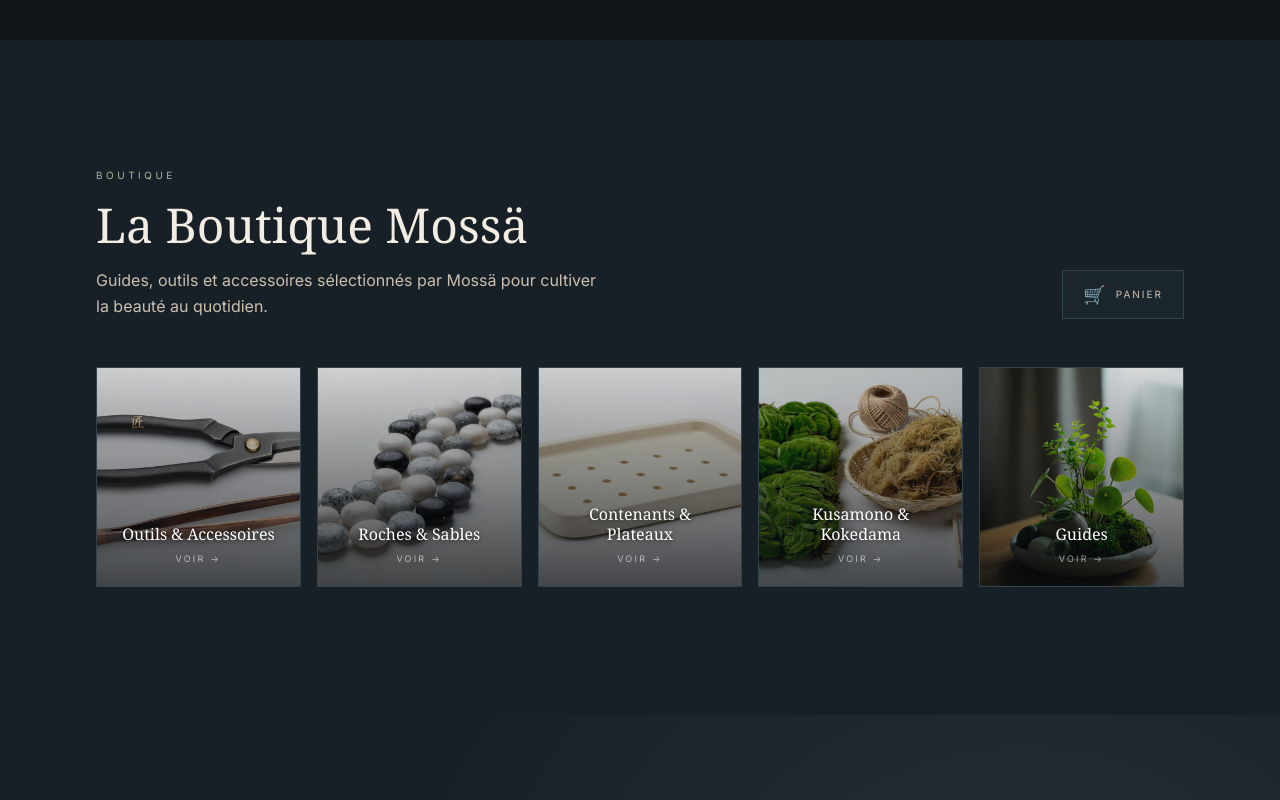
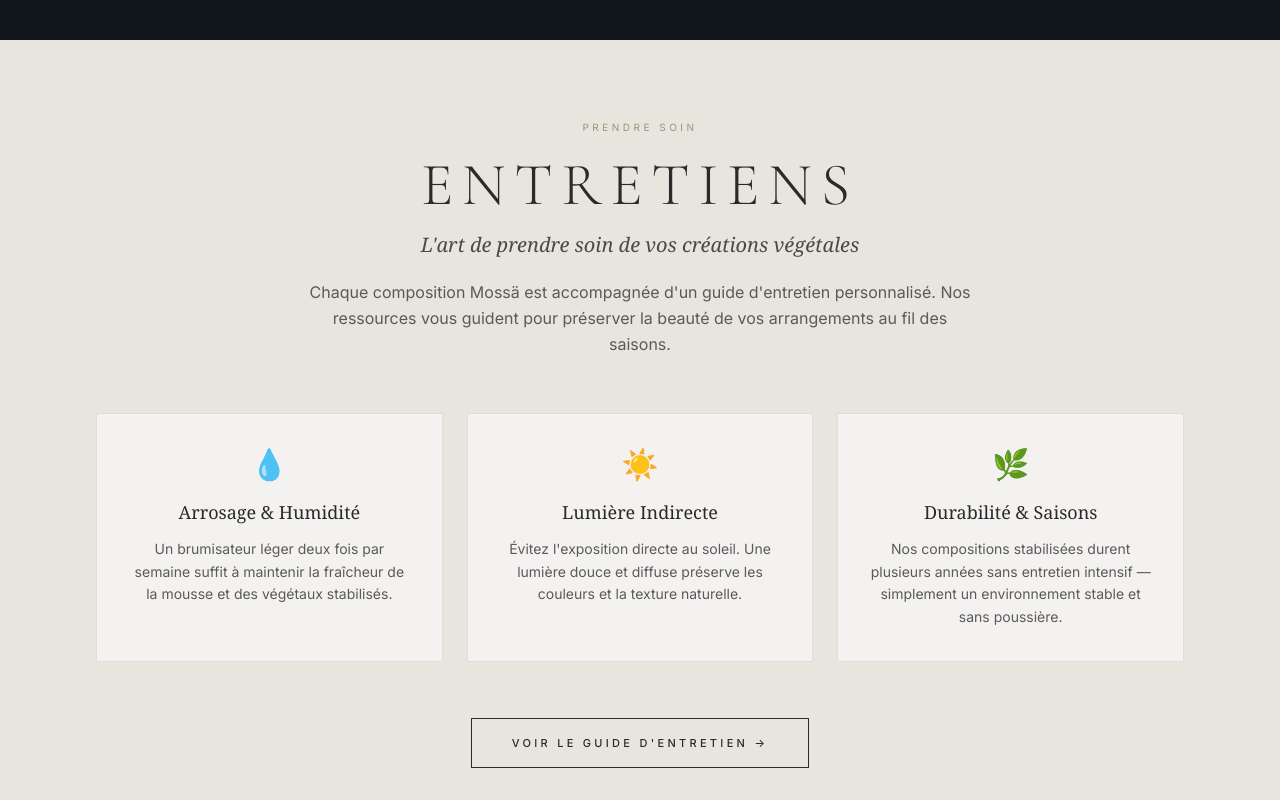
Before and after one commit to glammbox/mossa-v21-1, a React (Vite) app: page / in a window 1280 px wide. Shown: the part 4300-5100 px from the top of the page. Built offline with nearby package versions, Linux system fonts and the light colour scheme.

Commit message:
BladeClaw build: mossa-v21-1 2026-03-21

```diff
--- a/src/App.tsx
+++ b/src/App.tsx
@@ -6,15 +6,18 @@ import { Hero } from "@/components/Hero";
 import { About } from "@/components/About";
 import { Services } from "@/components/Services";
 import { Collection } from "@/components/Collection";
+import { Entretiens } from "@/components/Entretiens";
 import { Engagement } from "@/components/Engagement";
 import { Footer } from "@/components/Footer";
 import { QuoteFormModal } from "@/components/QuoteFormModal";
 import { CareBooks } from "@/components/CareBooks";
+import { CareGuideModal } from "@/components/CareGuideModal";
 
 export default function App() {
   const [theme, toggleTheme] = useTheme();
   const [locale, toggleLocale] = useLanguage("fr");
   const [quoteFormOpen, setQuoteFormOpen] = useState(false);
+  const [careGuideOpen, setCareGuideOpen] = useState(false);
 
   return (
     <div style={{ background: "var(--bg)", color: "var(--text-primary)" }}>
@@ -28,6 +31,7 @@ export default function App() {
       <About locale={locale} />
       <Services locale={locale} onQuoteFormOpen={() => setQuoteFormOpen(true)} />
       <Collection locale={locale} />
+      <Entretiens locale={locale} onCareGuideOpen={() => setCareGuideOpen(true)} />
       <CareBooks locale={locale} />
       <Engagement locale={locale} onQuoteFormOpen={() => setQuoteFormOpen(true)} />
       <Footer locale={locale} onQuoteFormOpen={() => setQuoteFormOpen(true)} />
@@ -39,7 +43,12 @@ export default function App() {
         locale={locale}
       />
 
-
+      {/* CareGuideModal */}
+      <CareGuideModal
+        isOpen={careGuideOpen}
+        onClose={() => setCareGuideOpen(false)}
+        locale={locale}
+      />
     </div>
   );
 }
--- /dev/null
+++ b/src/components/CareGuideModal.tsx
@@ -0,0 +1,81 @@
+import { useEffect } from "react";
+import { AnimatePresence, motion } from "motion/react";
+import { CareGuide } from "@/components/CareGuide";
+import type { Locale } from "@/lib/copy";
+
+type CareGuideModalProps = {
+  isOpen: boolean;
+  onClose: () => void;
+  locale: Locale;
+};
+
+export function CareGuideModal({ isOpen, onClose, locale }: CareGuideModalProps) {
+  // Lock body scroll when open
+  useEffect(() => {
+    if (isOpen) {
+      document.body.style.overflow = "hidden";
+    } else {
+      document.body.style.overflow = "";
+    }
+    return () => {
+      document.body.style.overflow = "";
+    };
+  }, [isOpen]);
+
+  // Close on Escape key
+  useEffect(() => {
+    function handleKey(e: KeyboardEvent) {
+      if (e.key === "Escape") onClose();
+    }
+    if (isOpen) {
+      window.addEventListener("keydown", handleKey);
+    }
+    return () => window.removeEventListener("keydown", handleKey);
+  }, [isOpen, onClose]);
+
+  return (
+    <AnimatePresence>
+      {isOpen && (
+        <>
+          {/* Backdrop */}
+          <motion.div
+            key="care-guide-backdrop"
+            initial={{ opacity: 0 }}
+            animate={{ opacity: 1 }}
+            exit={{ opacity: 0 }}
+            transition={{ duration: 0.3 }}
+            className="fixed inset-0 z-50"
+            style={{ background: "rgba(10, 13, 16, 0.75)", backdropFilter: "blur(4px)" }}
+            onClick={onClose}
+          />
+
+          {/* Modal panel */}
+          <motion.div
+            key="care-guide-panel"
+            initial={{ opacity: 0, y: 40 }}
+            animate={{ opacity: 1, y: 0 }}
+            exit={{ opacity: 0, y: 40 }}
+            transition={{ duration: 0.4, ease: "easeOut" }}
+            className="fixed inset-x-0 bottom-0 top-16 z-50 overflow-y-auto md:inset-x-8 md:top-12 md:rounded-t-none"
+            style={{ background: "var(--bg)" }}
+          >
+            {/* Close button */}
+            <div className="sticky top-0 z-10 flex justify-end px-5 py-4" style={{ background: "var(--bg)", borderBottom: "1px solid var(--border)" }}>
+              <button
+                type="button"
+                onClick={onClose}
+                className="flex items-center gap-2 text-[10px] uppercase tracking-[0.25em] transition-opacity hover:opacity-70"
+                style={{ color: "var(--text-muted)", background: "transparent", border: "none" }}
+              >
+                {locale === "fr" ? "Fermer" : "Close"} ✕
+              </button>
+            </div>
+
+            {/* CareGuide content */}
+            <CareGuide locale={locale} />
+          </motion.div>
+        </>
+      )}
+    </AnimatePresence>
+  );
+}
--- /dev/null
+++ b/src/components/Entretiens.tsx
@@ -0,0 +1,152 @@
+import { motion } from "motion/react";
+import type { Locale } from "@/lib/copy";
+
+type EntretiensProps = {
+  locale: Locale;
+  onCareGuideOpen: () => void;
+};
+
+const CARE_ITEMS = [
+  {
+    icon: "💧",
+    titleFr: "Arrosage & Humidité",
+    titleEn: "Watering & Humidity",
+    descFr: "Un brumisateur léger deux fois par semaine suffit à maintenir la fraîcheur de la mousse et des végétaux stabilisés.",
+    descEn: "A light mist twice a week is enough to keep moss and stabilized botanicals fresh.",
+  },
+  {
+    icon: "☀️",
+    titleFr: "Lumière Indirecte",
+    titleEn: "Indirect Light",
+    descFr: "Évitez l'exposition directe au soleil. Une lumière douce et diffuse préserve les couleurs et la texture naturelle.",
+    descEn: "Avoid direct sunlight. Soft, diffused light preserves natural colours and texture.",
+  },
+  {
+    icon: "🌿",
+    titleFr: "Durabilité & Saisons",
+    titleEn: "Longevity & Seasons",
+    descFr: "Nos compositions stabilisées durent plusieurs années sans entretien intensif — simplement un environnement stable et sans poussière.",
+    descEn: "Our stabilized compositions last for years with minimal care — just a stable, dust-free environment.",
+  },
+];
+
+export function Entretiens({ locale, onCareGuideOpen }: EntretiensProps) {
+  const isFr = locale === "fr";
+
+  return (
+    <section
+      id="entretiens"
+      className="py-20"
+      style={{ background: "#E8E4DE" }}
+    >
+      <div className="mx-auto w-full max-w-6xl px-5 md:px-8">
+
+        {/* ── Header ──────────────────────────────────────────────────────────── */}
+        <div className="mb-14 text-center">
+          <motion.div
+            initial={{ opacity: 0, y: 20 }}
+            whileInView={{ opacity: 1, y: 0 }}
+            viewport={{ once: true, margin: "-100px" }}
+            transition={{ duration: 0.8, ease: "easeOut" }}
+          >
+            <p
+              className="mb-5 text-[10px] uppercase tracking-[0.35em]"
+              style={{ color: "#8A9E7A" }}
+            >
+              {isFr ? "Prendre soin" : "Care"}
+            </p>
+            <h2
+              className="mb-4 font-serif text-5xl font-light tracking-widest md:text-6xl"
+              style={{
+                color: "#2A2A2A",
+                fontFamily: "'Cormorant Garamond', serif",
+                letterSpacing: "0.15em",
+              }}
+            >
+              ENTRETIENS
+            </h2>
+            <p
+              className="mb-3 font-serif text-xl font-light italic"
+              style={{ color: "#4A4A4A" }}
+            >
+              {isFr
+                ? "L'art de prendre soin de vos créations végétales"
+                : "The art of caring for your botanical creations"}
+            </p>
+            <p
+              className="mx-auto mt-5 max-w-2xl text-base leading-relaxed"
+              style={{ color: "#5A5A5A" }}
+            >
+              {isFr
+                ? "Chaque composition Mossä est accompagnée d'un guide d'entretien personnalisé. Nos ressources vous guident pour préserver la beauté de vos arrangements au fil des saisons."
+                : "Each Mossä composition comes with a personalized care guide. Our resources guide you to preserve the beauty of your arrangements through the seasons."}
+            </p>
+          </motion.div>
+        </div>
+
+        {/* ── Care Cards ──────────────────────────────────────────────────────── */}
+        <div className="mb-14 grid gap-6 sm:grid-cols-3">
+          {CARE_ITEMS.map((item, i) => (
+            <motion.div
+              key={item.titleFr}
+              initial={{ opacity: 0, y: 24 }}
+              whileInView={{ opacity: 1, y: 0 }}
+              viewport={{ once: true, margin: "-80px" }}
+              transition={{ duration: 0.7, ease: "easeOut", delay: i * 0.1 }}
+              className="p-8 text-center"
+              style={{
+                background: "rgba(255, 255, 255, 0.55)",
+                border: "1px solid rgba(42, 42, 42, 0.10)",
+              }}
+            >
+              <div className="mb-4 text-3xl">{item.icon}</div>
+              <h3
+                className="mb-3 font-serif text-lg font-light"
+                style={{ color: "#2A2A2A" }}
+              >
+                {isFr ? item.titleFr : item.titleEn}
+              </h3>
+              <p
+                className="text-sm leading-relaxed"
+                style={{ color: "#5A5A5A" }}
+              >
+                {isFr ? item.descFr : item.descEn}
+              </p>
+            </motion.div>
+          ))}
+        </div>
+
+        {/* ── CTA Button ──────────────────────────────────────────────────────── */}
+        <motion.div
+          className="flex justify-center"
+          initial={{ opacity: 0, y: 16 }}
+          whileInView={{ opacity: 1, y: 0 }}
+          viewport={{ once: true, margin: "-80px" }}
+          transition={{ duration: 0.7, ease: "easeOut", delay: 0.3 }}
+        >
+          <button
+            type="button"
+            onClick={onCareGuideOpen}
+            className="px-10 py-4 text-[11px] uppercase tracking-[0.3em] font-medium transition-all duration-300"
+            style={{
+              border: "1px solid #2A2A2A",
+              color: "#2A2A2A",
+              background: "transparent",
+            }}
+            onMouseEnter={(e) => {
+              (e.currentTarget as HTMLElement).style.background = "#2A2A2A";
+              (e.currentTarget as HTMLElement).style.color = "#E8E4DE";
+            }}
+            onMouseLeave={(e) => {
+              (e.currentTarget as HTMLElement).style.background = "transparent";
+              (e.currentTarget as HTMLElement).style.color = "#2A2A2A";
+            }}
+          >
+            {isFr ? "Voir le guide d'entretien →" : "View the care guide →"}
+          </button>
+        </motion.div>
+
+      </div>
+    </section>
+  );
+}
```
Also changed, not shown: 5 other files (tests, documents, lock files or other folders).
